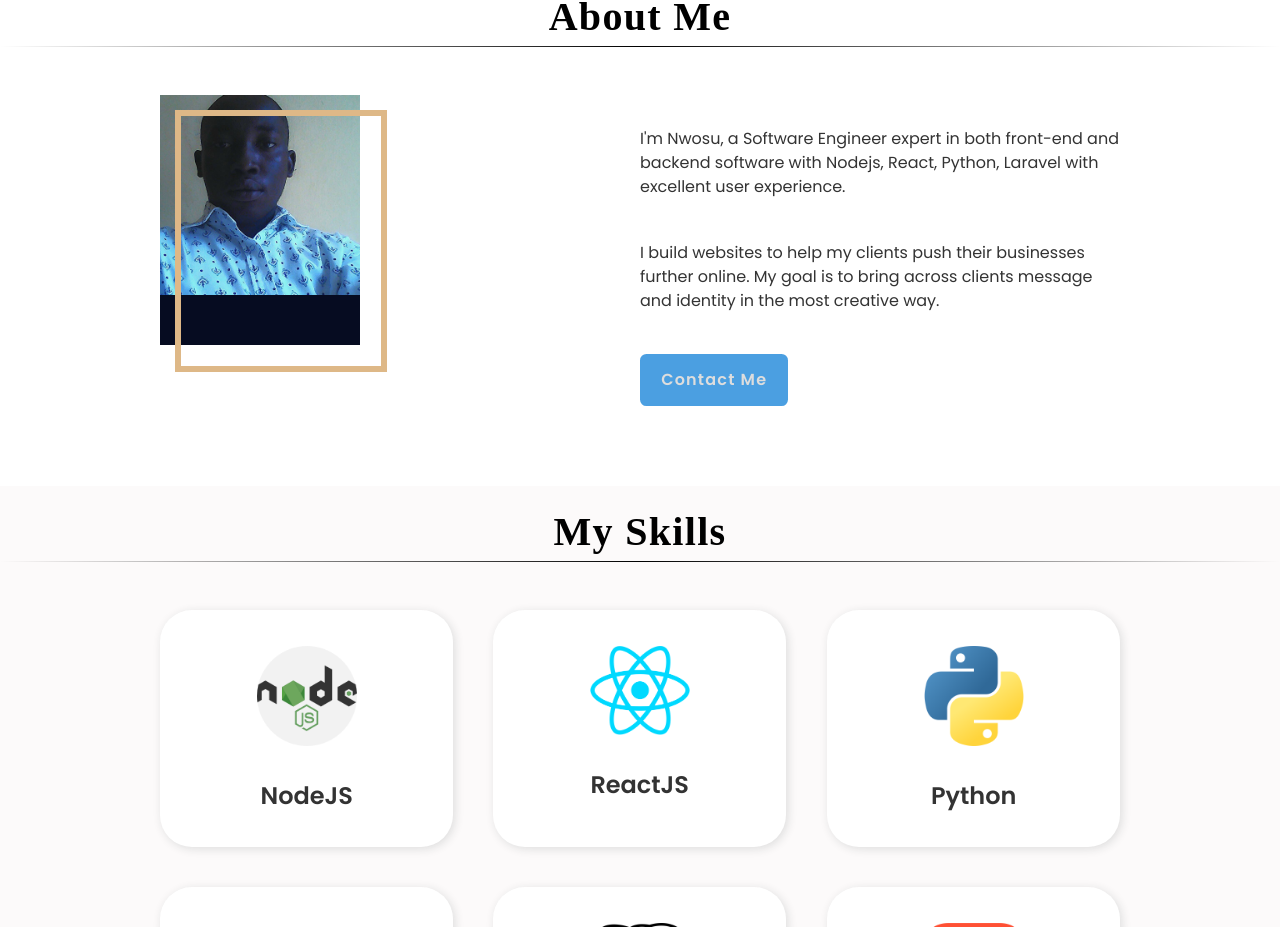
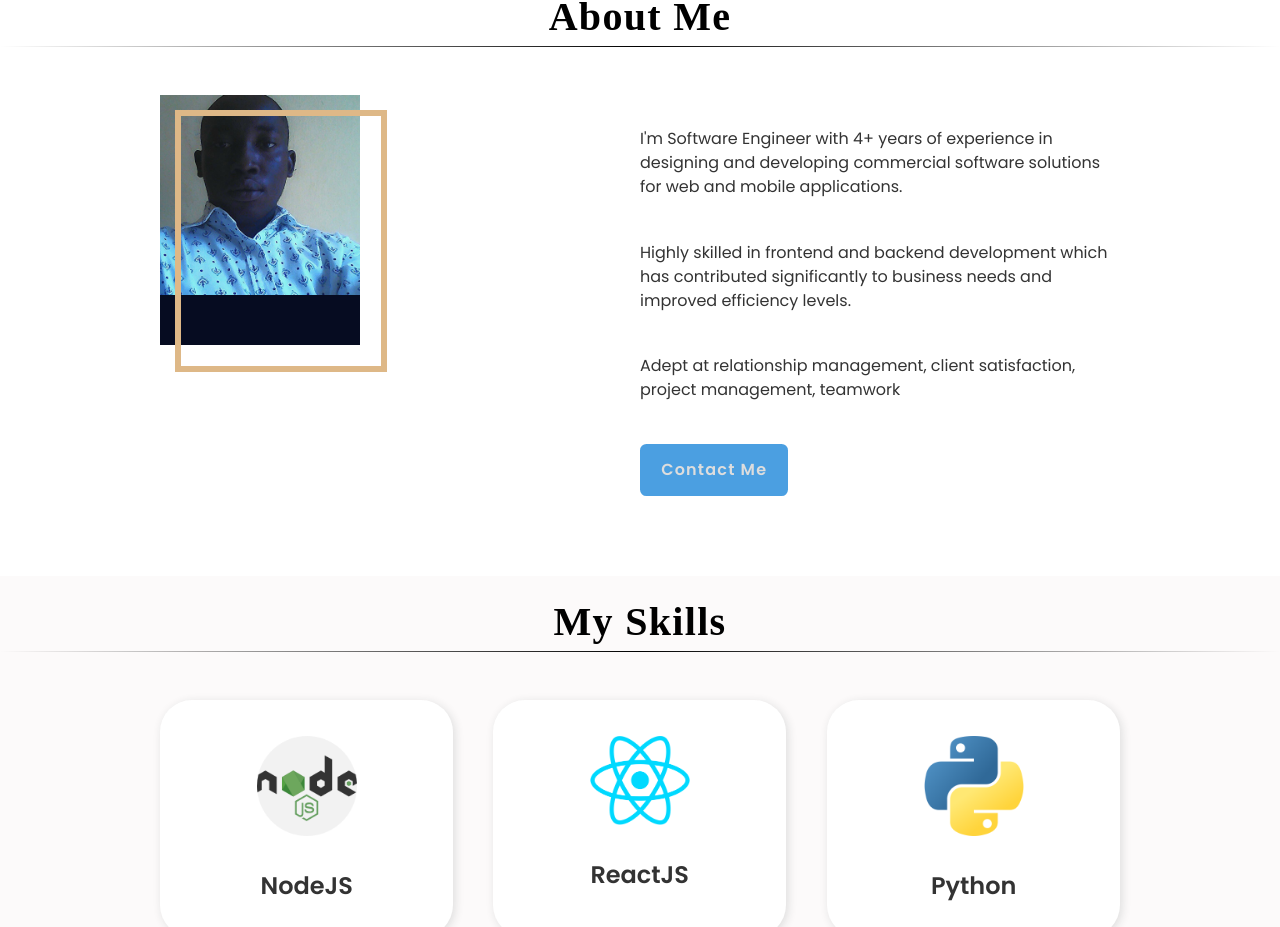
Before and after one commit to Onyedikachi/my-portfolio, a React (Create React App) app: page / in a window 1280 px wide. Shown: the part 893-1820 px from the top of the page. Built offline with nearby package versions, Linux system fonts and the light colour scheme.

Commit message:
update about page and experiences

```diff
--- a/src/components/about/about.js
+++ b/src/components/about/about.js
@@ -17,8 +17,15 @@ const About = () => {
 
         <div className="about_content" data-aos='zoom-out-left'>
 
-          <p>I'm Nwosu, a Software  Engineer expert in both front-end and backend software with Nodejs, React, Python, Laravel with excellent user experience. </p>
-          <p>I build websites to help my clients push their businesses further online. My goal is to bring across clients message and identity in the most creative way.</p>
+          <p>I'm Software Engineer with 4+ years of experience in
+            designing and developing commercial software solutions for
+            web and mobile applications. </p>
+          <p>Highly skilled in frontend and
+            backend development which has contributed significantly to
+            business needs and improved efficiency levels. </p>
+          <p>
+            Adept at relationship management, client satisfaction, project management,
+             teamwork </p>
           <a href='#contact' className='btn btn-primary'>Contact Me</a>
         </div>
 
--- a/src/components/experience/experience.js
+++ b/src/components/experience/experience.js
@@ -6,9 +6,6 @@ import swift from '../../assets/swift.png'
 import node from '../../assets/nodejs.png'
 import python from '../../assets/python.png'
 import postgres from '../../assets/postgre.png'
-
-
-
 
 const data = [
   {
```
